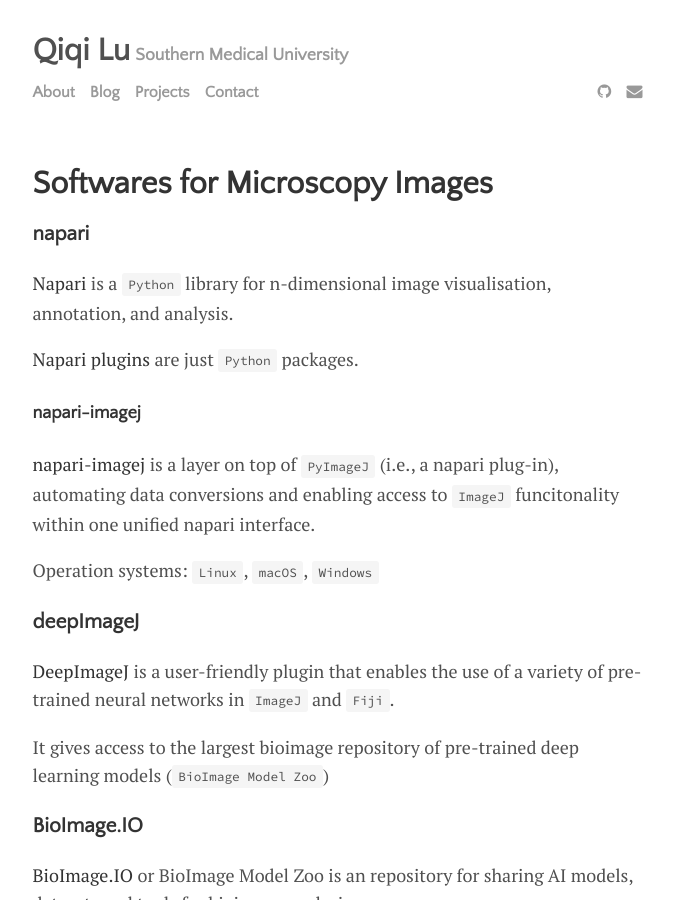
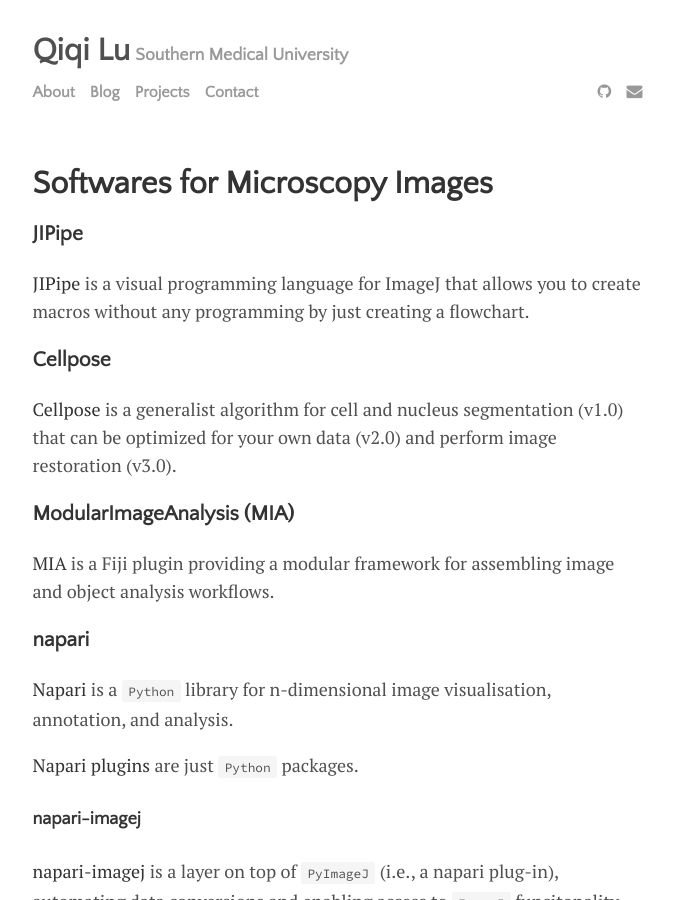
Before and after one commit to Recklexx/Recklexx.github.io, a Jekyll site: the page built from _posts/blogs/2024-07-09-softwar-microscopy.md, in a window 1280 px wide and 900 px high. Shown: the whole window, without its empty margins (300-974 px from the left). Built offline with Jekyll 4.4.1, drawn with Linux system fonts in a browser that asks for light colours.

Commit message:
Update 2024-07-09-softwar-microscopy.md

```diff
--- a/_posts/blogs/2024-07-09-softwar-microscopy.md
+++ b/_posts/blogs/2024-07-09-softwar-microscopy.md
@@ -5,6 +5,15 @@
 category: blog
 date: 2024-07-09
 ---
+
+### JIPipe
+[JIPipe](https://jipipe.hki-jena.de/) is a visual programming language for ImageJ that allows you to create macros without any programming by just creating a flowchart.
+
+### Cellpose
+[Cellpose](https://github.com/mouseland/cellpose) is a generalist algorithm for cell and nucleus segmentation (v1.0) that can be optimized for your own data (v2.0) and perform image restoration (v3.0).
+
+### ModularImageAnalysis (MIA)
+[MIA](https://mianalysis.github.io/index.html) is a Fiji plugin providing a modular framework for assembling image and object analysis workflows.
 
 ### napari
 [Napari](https://napari.org/stable/index.html) is a `Python` library for n-dimensional image visualisation, annotation, and analysis.
```
